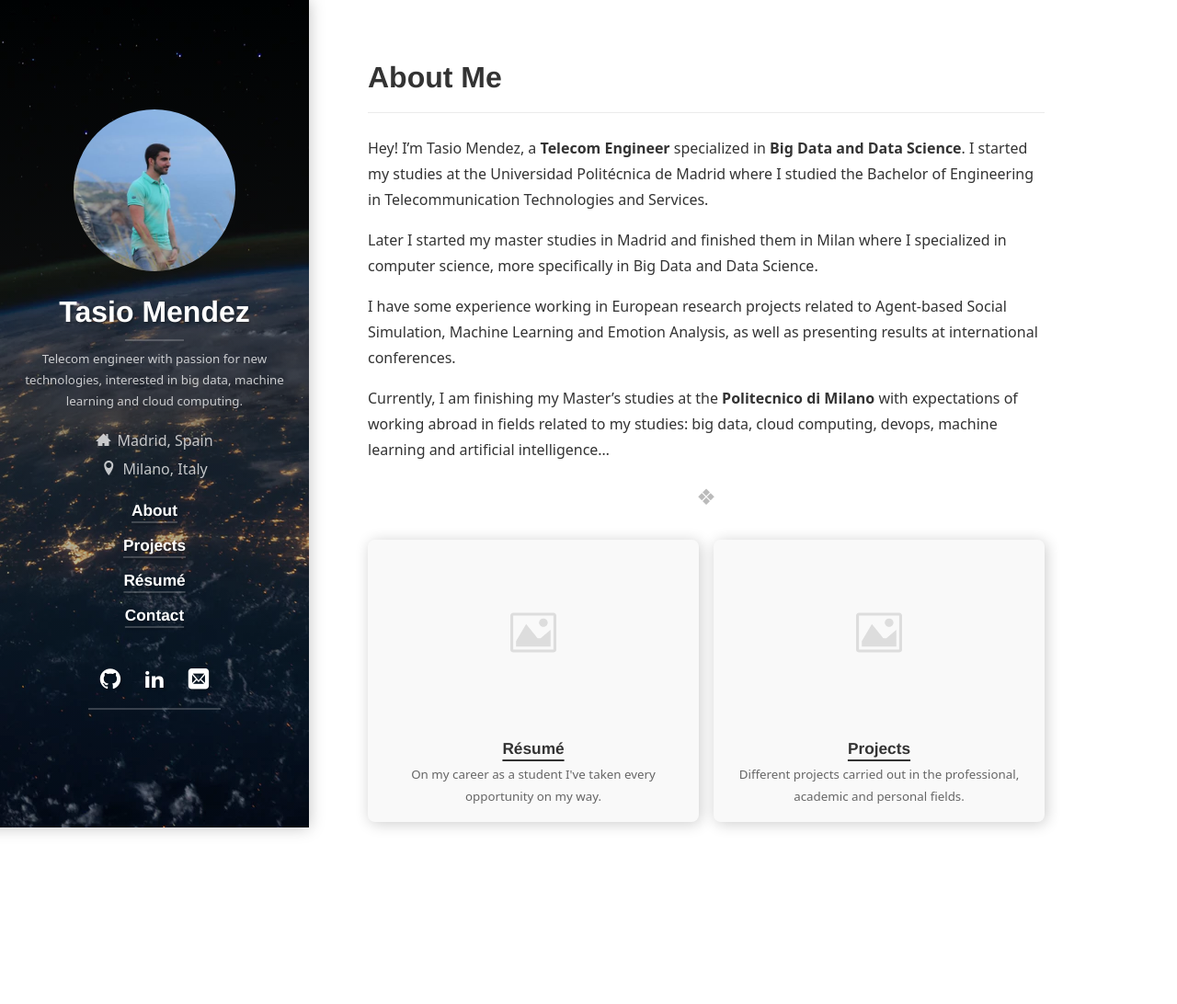
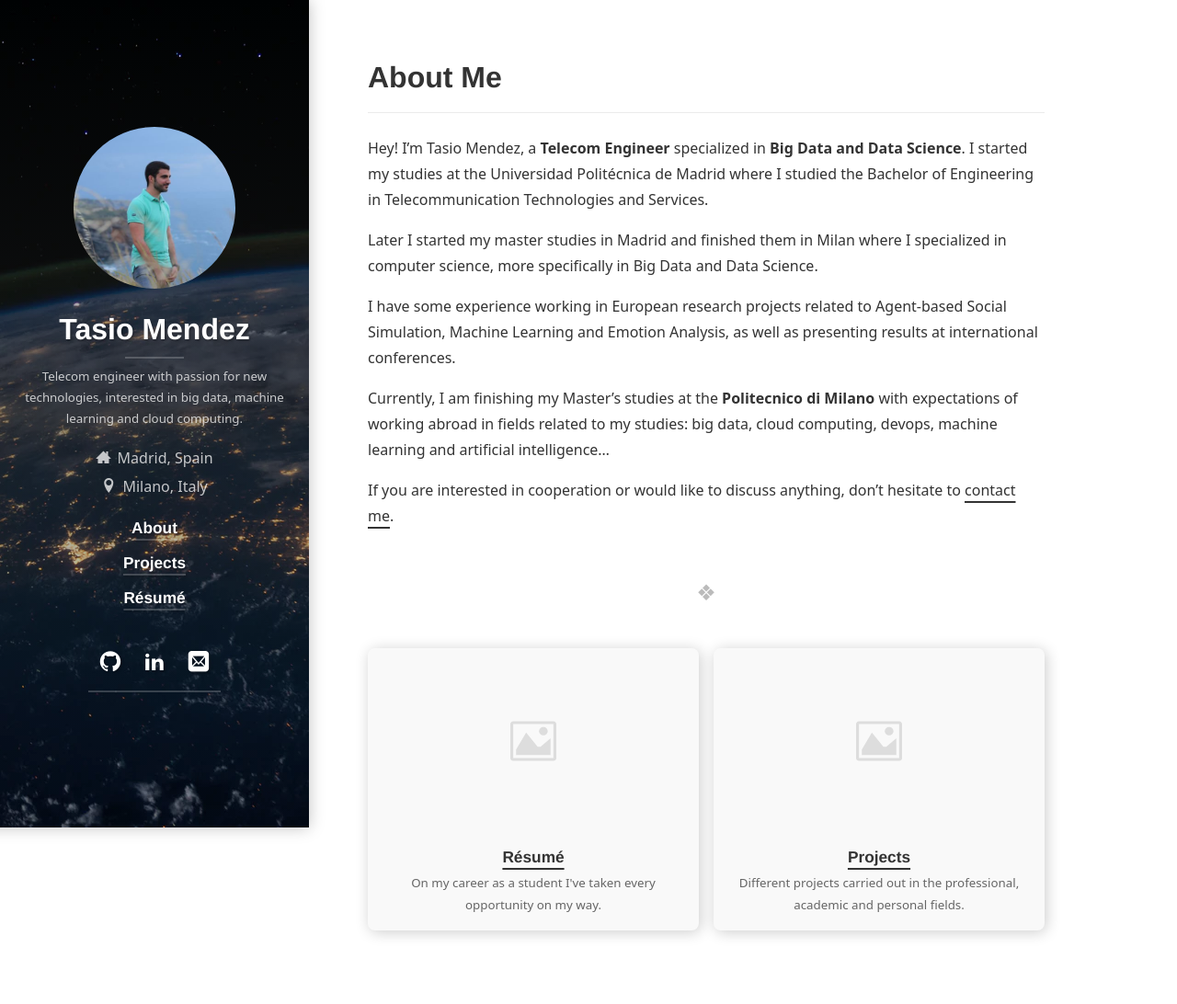
Before and after one commit to tasiomendez/tasiomendez.github.io, a Jekyll site: the page built from index.md, in a window 1280 px wide. Shown: the whole page at 92% size. Built offline with Jekyll 4.4.1, drawn with Linux system fonts in a browser that asks for light colours; cached includes are drawn as plain includes; some web fonts are replaced; before the commit the page ends 974 px from its top, so only the background shows below that.

Commit message:
Removing item menu

```diff
--- a/_config.yml
+++ b/_config.yml
@@ -63,8 +63,6 @@ menu:
     url:        /projects/
   - title:      Résumé
     url:        /cv/
-  - title:      Contact
-    url:        /contact/
 
 plugins:
   - jekyll-default-layout
--- a/assets/css/custom.css
+++ b/assets/css/custom.css
@@ -16,6 +16,11 @@ h1 {
 
 body {
   overflow-y: auto !important;
+}
+
+.dingbat {
+  margin-top: 3rem;
+  margin-bottom: 2rem;
 }
 
 .sidebar-sticky .location.icon {
--- a/index.md
+++ b/index.md
@@ -16,6 +16,8 @@ as well as presenting results at international conferences.
 
 Currently, I am finishing my Master's studies at the **Politecnico di Milano** with expectations of working abroad in fields related to my studies:
 big data, cloud computing, devops, machine learning and artificial intelligence...
+
+If you are interested in cooperation or would like to discuss anything, don't hesitate to [contact me](mailto:{{ site.email }}).
 
 <hr class="dingbat related"/>
 <div class="d-flex menu-cards">
```
Also changed, not shown: contact.md (deleted, +0 -5 lines).
